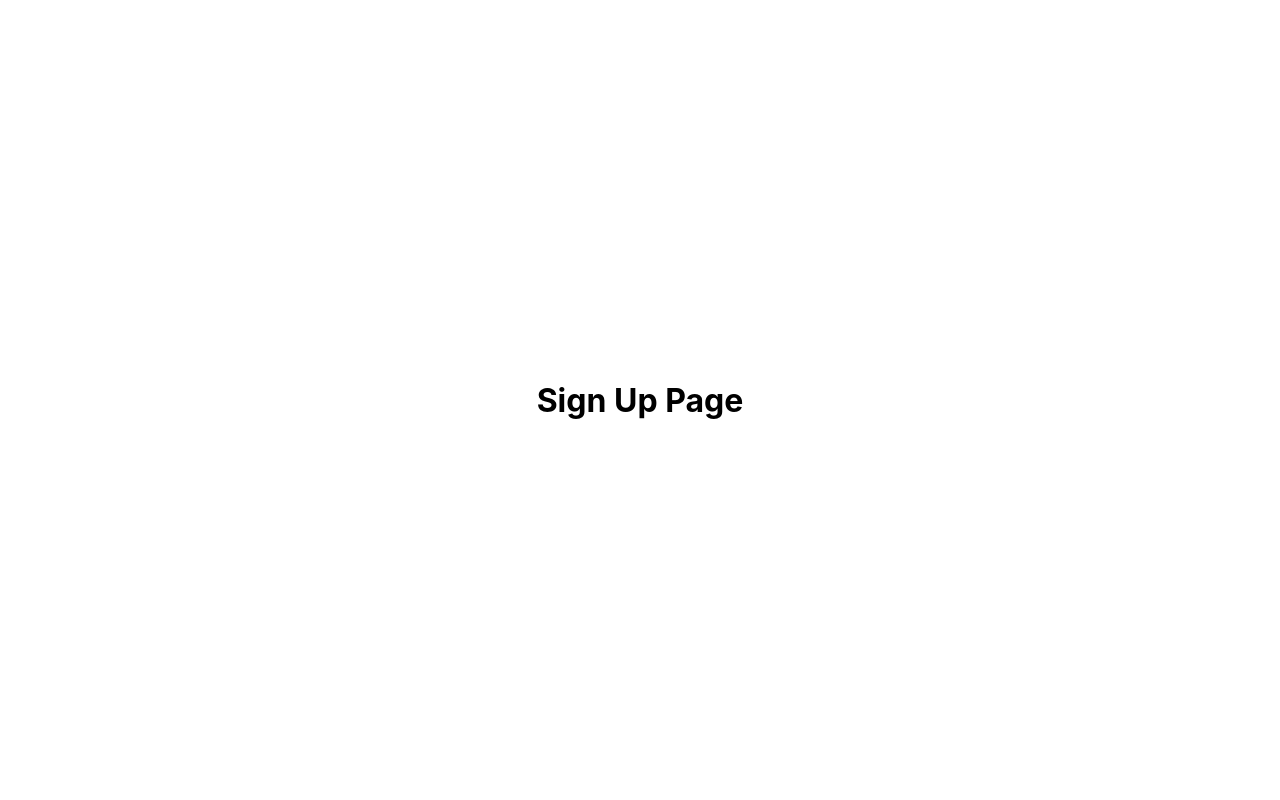
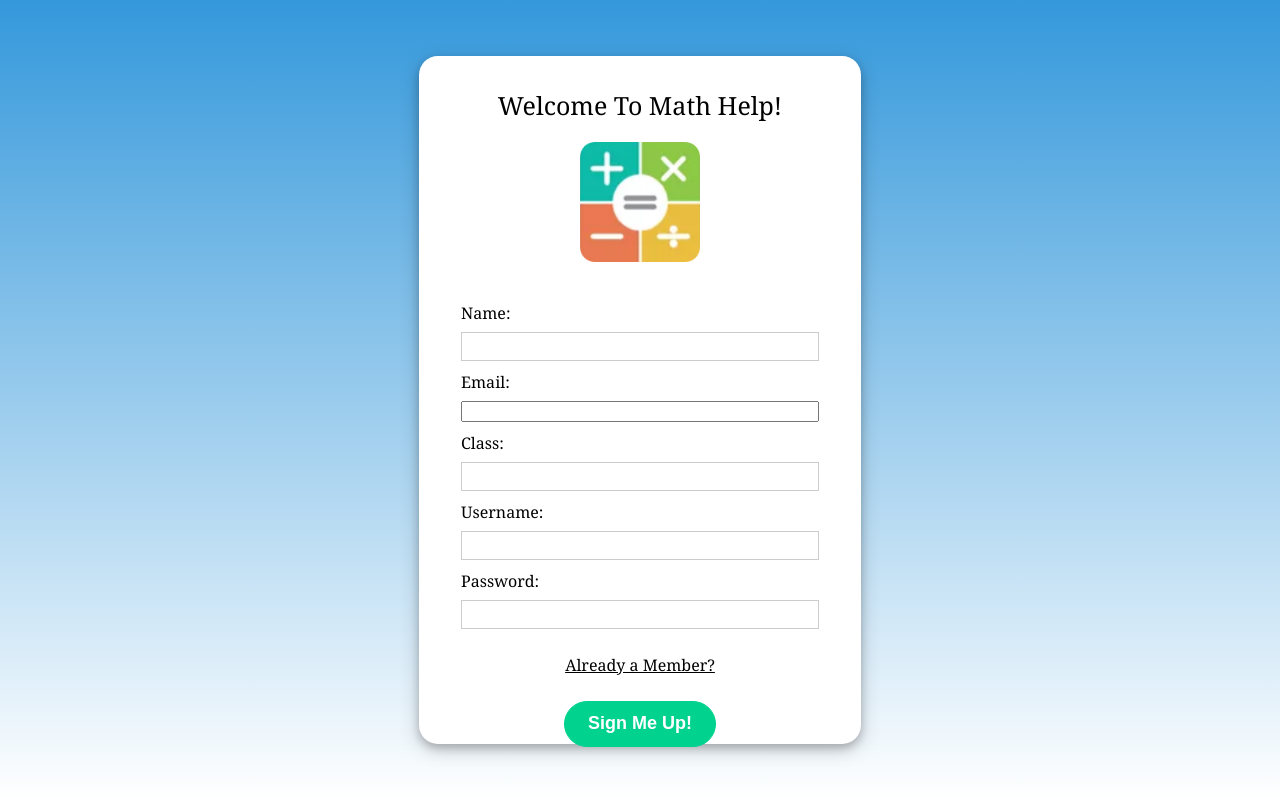
Before and after one commit to Sarimsaljook/math_help, a React (Create React App) app: page /signup in a window 1280 px wide. Built offline with nearby package versions, Linux system fonts and the light colour scheme.

Commit message:
Add Sign Up Page UI and functioanlity

```diff
--- a/src/components/LoginPage.jsx
+++ b/src/components/LoginPage.jsx
@@ -7,7 +7,7 @@ const LoginPage = () => {
   const navigate = useNavigate();
 
   return (
-    <div className="app">
+    <div className="login-app">
       <div className="login-form">
         <div className="title">Welcome Back!</div>
 
--- a/src/components/SignUp.jsx
+++ b/src/components/SignUp.jsx
@@ -1,10 +1,137 @@
-import React from 'react'
+import React, { useState } from 'react';
+import { useNavigate } from 'react-router-dom';
+import './../styles/SignUpPage.css';
+import { database, auth } from '../firebase.js';
+import { createUserWithEmailAndPassword } from 'firebase/auth';
+import { ref, set } from 'firebase/database';
 
 const SignUp = () => {
+
+  const navigate = useNavigate();
+
+  const [name, setName] = useState('');
+  const [email, setEmail] = useState('');
+  const [userClass, setUserClass] = useState('');
+  const [username, setUsername] = useState('');
+  const [password, setPassword] = useState('');
+
+  const handleSignUp = (e) => {
+    e.preventDefault();
+
+    createUserWithEmailAndPassword(auth, email, password)
+  .then((userCredential) => {
+    // Signed up
+    const user = userCredential.user;
+
+    set(ref(database, 'users/' + user.uid), {
+      username: name,
+      email: email,
+      name: name,
+      userClass: userClass,
+      password: password
+    }).then(() => {
+      // Navigate to the home page
+      navigate('/');
+      alert("Congratulation You are all signed up you can now use your credentials to login and use Math Help.")
+    }).catch((err) => alert(err));
+  })
+  .catch((error) => {
+    const errorMessage = error.message;
+    alert(errorMessage);
+    console.log(errorMessage);
+  });
+
+
+  };
+
   return (
-    <div style={{ display: 'flex', justifyContent: 'center', alignItems: 'center', height: '100vh' }}>
-        <h1>Sign Up Page</h1>
-     </div>
+    <div className="app">
+      <div className="signup-form">
+        <div className="title">Welcome To Math Help!</div>
+
+        <img
+          src={require('./../assets/mathHelpLogo.png')}
+          width={120}
+          height={120}
+          style={{
+              display: 'block',  // Ensures the image is treated as a block element
+              margin: 'auto',    // Centers the image horizontally
+              }}
+          alt="Math Help Logo"
+        />
+
+    <div className="form" style={{ marginTop: 40}}>
+     <form onSubmit={handleSignUp}>
+
+     <div className="input-container">
+              <label>Name: </label>
+              <input
+                type="text"
+                name="name"
+                value={name}
+                onChange={(e) => setName(e.target.value)}
+                required
+              />
+            </div>
+
+            <div className="input-container">
+              <label>Email: </label>
+              <input
+                type="email"
+                name="email"
+                value={email}
+                onChange={(e) => setEmail(e.target.value)}
+                required
+              />
+            </div>
+
+            <div className="input-container">
+              <label>Class: </label>
+              <input
+                type="text"
+                name="userClass"
+                value={userClass}
+                onChange={(e) => setUserClass(e.target.value)}
+                required
+              />
+            </div>
+
+            <div className="input-container">
+              <label>Username: </label>
+              <input
+                type="text"
+                name="username"
+                value={username}
+                onChange={(e) => setUsername(e.target.value)}
+                required
+              />
+            </div>
+
+            <div className="input-container">
+              <label>Password: </label>
+              <input
+                type="password"
+                name="password"
+                value={password}
+                onChange={(e) => setPassword(e.target.value)}
+                required
+              />
+            </div>
+
+       <div style={{ display: 'flex', justifyContent: 'center', marginTop: 25 }}>
+        <label style={{ textDecoration: 'underline' }} onClick={() => {
+          navigate('/');
+        }}>Already a Member?</label>
+       </div>
+
+       <div className="button-container">
+         <button className='signup-button' type='submit'>Sign Me Up!</button>
+       </div>
+      </form>
+
+        </div>
+      </div>
+    </div>
   )
 }
 
--- a/src/firebase.js
+++ b/src/firebase.js
@@ -1,6 +1,9 @@
 // Import the functions you need from the SDKs you need
 import { initializeApp } from "firebase/app";
 import { getAnalytics } from "firebase/analytics";
+import { getDatabase } from "firebase/database";
+import { getAuth } from "firebase/auth";
+
 // TODO: Add SDKs for Firebase products that you want to use
 // https://firebase.google.com/docs/web/setup#available-libraries
 
@@ -18,4 +21,7 @@ const firebaseConfig = {
 
 // Initialize Firebase
 const app = initializeApp(firebaseConfig);
-const analytics = getAnalytics(app);
+
+export const analytics = getAnalytics(app);
+export const database = getDatabase(app);
+export const auth = getAuth(app);
--- a/src/styles/LoginPage.css
+++ b/src/styles/LoginPage.css
@@ -1,4 +1,4 @@
-.app {
+.login-app {
   font-family: sans-serif;
   display: flex;
   align-items: center;
@@ -7,7 +7,7 @@
   gap: 20px;
   height: 100vh;
   font-family: Cambria, Cochin, Georgia, Times, "Times New Roman", serif;
-  background-color: #f8f9fd;
+  background: linear-gradient(to bottom, #db3f34, #ffffff); /* Blue to white gradient */
 }
 
 input[type="text"],
--- /dev/null
+++ b/src/styles/SignUpPage.css
@@ -0,0 +1,78 @@
+.app {
+    font-family: sans-serif;
+    display: flex;
+    align-items: center;
+    justify-content: center;
+    flex-direction: column;
+    gap: 20px;
+    height: 100vh;
+    font-family: Cambria, Cochin, Georgia, Times, "Times New Roman", serif;
+    background: linear-gradient(to bottom, #3498db, #ffffff); /* Blue to white gradient */
+  }
+
+  input[type="text"],
+  input[type="password"] {
+    height: 25px;
+    border: 1px solid rgba(0, 0, 0, 0.2);
+  }
+
+  .signup-button {
+    margin-top: 25px;
+    cursor: pointer;
+    font-size: 15px;
+    background: #01d28e;
+    border: 1px solid #01d28e;
+    color: #fff;
+    padding: 10px 20px;
+    width: 4cm;
+    height: 1.2cm;
+    border-radius: 1cm;
+    font-size: large;
+    font-weight: bolder;
+  }
+
+  .signup-button:hover {
+    background: #6cf0c2;
+  }
+
+  .button-container {
+    display: flex;
+    justify-content: center;
+  }
+
+  .signup-form {
+    background-color: white;
+    padding: 2rem;
+    width: 10cm;
+    height: 16.5cm;
+    box-shadow: 0 4px 8px 0 rgba(0, 0, 0, 0.2), 0 6px 20px 0 rgba(0, 0, 0, 0.19);
+    border-radius: 0.5cm;
+    margin-bottom: 0cm;
+
+  }
+
+  .list-container {
+    display: flex;
+  }
+
+  .error {
+    color: red;
+    font-size: 12px;
+  }
+
+  .title {
+    font-size: 25px;
+    margin-bottom: 20px;
+    text-align: center; /* Center the text within the element */
+    margin-left: auto;   /* Center the element itself within its parent */
+    margin-right: auto;  /* Center the element itself within its parent */
+    font-weight: 500;
+  }
+
+
+  .input-container {
+    display: flex;
+    flex-direction: column;
+    gap: 8px;
+    margin: 10px;
+  }
```
